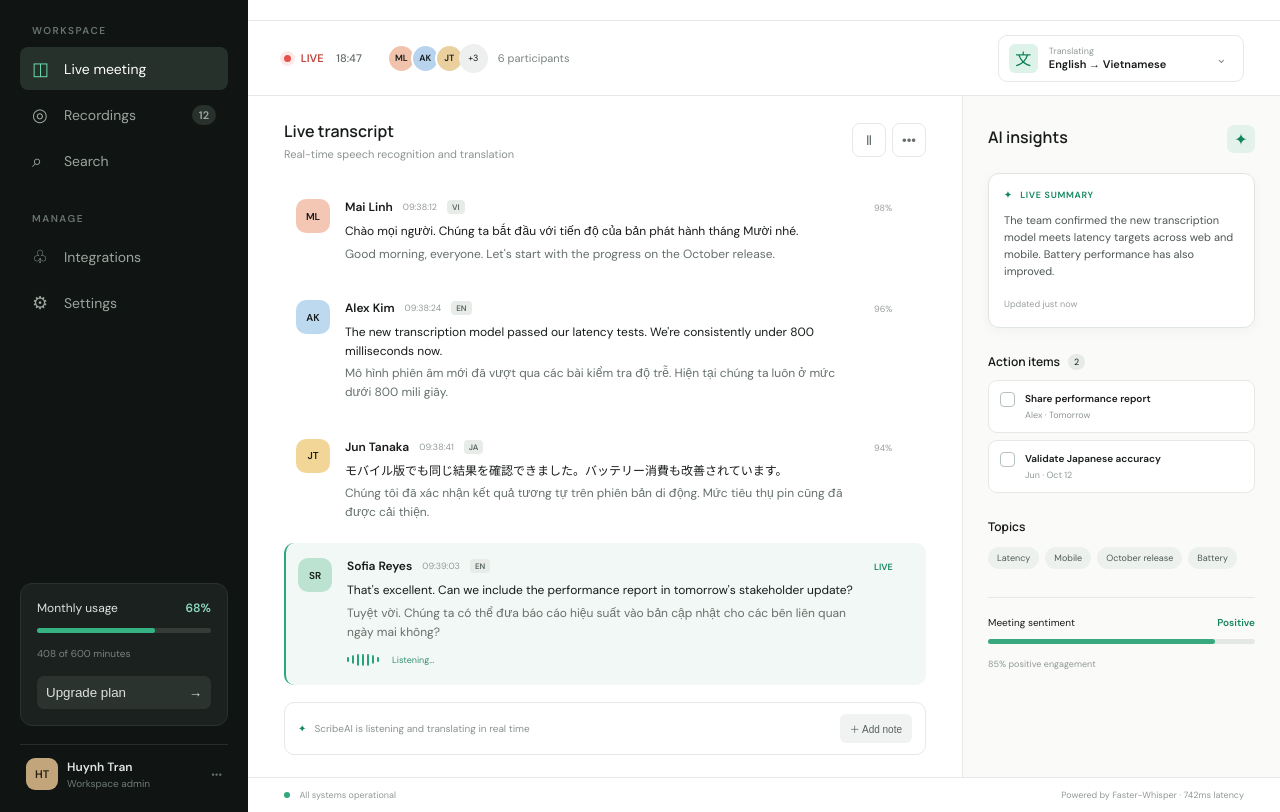
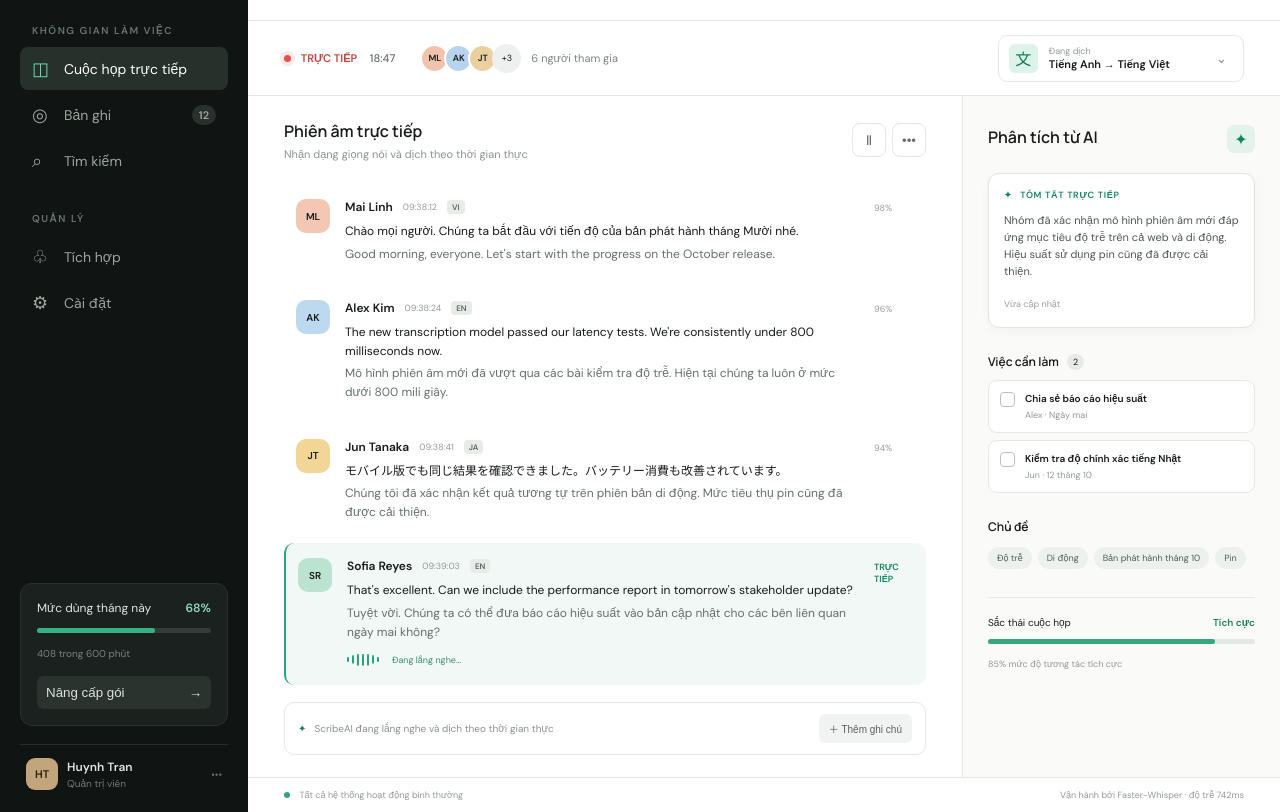
Before and after one commit to huynhtv16/ScribeAI, a plain HTML site: page web/index.html in a window 1280 px wide. Shown: the part 77-889 px from the top of the page. Drawn offline with Linux system fonts and the light colour scheme.

Commit message:
docs: localize README and dashboard to Vietnamese

```diff
--- a/web/index.html
+++ b/web/index.html
@@ -1,10 +1,10 @@
 <!doctype html>
-<html lang="en">
+<html lang="vi">
 <head>
   <meta charset="utf-8">
   <meta name="viewport" content="width=device-width,initial-scale=1">
   <meta name="theme-color" content="#101312">
-  <title>ScribeAI — Live multilingual meetings</title>
+  <title>ScribeAI — Trợ lý cuộc họp đa ngôn ngữ</title>
   <link rel="preconnect" href="https://fonts.googleapis.com">
   <link rel="preconnect" href="https://fonts.gstatic.com" crossorigin>
   <link href="https://fonts.googleapis.com/css2?family=DM+Sans:wght@400;500;600&family=Manrope:wght@500;600;700&display=swap" rel="stylesheet">
@@ -15,38 +15,38 @@
     <aside class="sidebar">
       <a class="brand" href="#"><span class="brand-mark">S</span><span>Scribe<span>AI</span></span></a>
       <nav>
-        <p class="eyebrow">Workspace</p>
-        <a class="nav-item active" href="#"><span>◫</span> Live meeting</a>
-        <a class="nav-item" href="#"><span>◎</span> Recordings <b>12</b></a>
-        <a class="nav-item" href="#"><span>⌕</span> Search</a>
-        <p class="eyebrow space">Manage</p>
-        <a class="nav-item" href="#"><span>♧</span> Integrations</a>
-        <a class="nav-item" href="#"><span>⚙</span> Settings</a>
+        <p class="eyebrow">Không gian làm việc</p>
+        <a class="nav-item active" href="#"><span>◫</span> Cuộc họp trực tiếp</a>
+        <a class="nav-item" href="#"><span>◎</span> Bản ghi <b>12</b></a>
+        <a class="nav-item" href="#"><span>⌕</span> Tìm kiếm</a>
+        <p class="eyebrow space">Quản lý</p>
+        <a class="nav-item" href="#"><span>♧</span> Tích hợp</a>
+        <a class="nav-item" href="#"><span>⚙</span> Cài đặt</a>
       </nav>
       <div class="usage">
-        <div class="usage-head"><span>Monthly usage</span><strong>68%</strong></div>
+        <div class="usage-head"><span>Mức dùng tháng này</span><strong>68%</strong></div>
         <div class="meter"><i></i></div>
-        <small>408 of 600 minutes</small>
-        <button>Upgrade plan <span>→</span></button>
+        <small>408 trong 600 phút</small>
+        <button>Nâng cấp gói <span>→</span></button>
       </div>
-      <div class="profile"><span class="avatar">HT</span><div><strong>Huynh Tran</strong><small>Workspace admin</small></div><span>•••</span></div>
+      <div class="profile"><span class="avatar">HT</span><div><strong>Huynh Tran</strong><small>Quản trị viên</small></div><span>•••</span></div>
     </aside>
 
     <main>
       <header class="topbar">
-        <div><div class="crumb">Meetings <span>/</span> Live</div><h1>Product Sync — APAC</h1></div>
-        <div class="top-actions"><button class="icon-btn">↗</button><button class="end-btn"><i></i> End meeting</button></div>
+        <div><div class="crumb">Cuộc họp <span>/</span> Trực tiếp</div><h1>Đồng bộ sản phẩm — APAC</h1></div>
+        <div class="top-actions"><button class="icon-btn" title="Chia sẻ">↗</button><button class="end-btn"><i></i> Kết thúc</button></div>
       </header>
 
       <section class="status-row">
-        <div class="live-pill"><i></i> LIVE <span id="timer">18:42</span></div>
-        <div class="participant-stack"><span class="av a1">ML</span><span class="av a2">AK</span><span class="av a3">JT</span><span class="more">+3</span><span class="people">6 participants</span></div>
-        <div class="language"><span>文</span><div><small>Translating</small><strong>English → Vietnamese</strong></div><button>⌄</button></div>
+        <div class="live-pill"><i></i> TRỰC TIẾP <span id="timer">18:42</span></div>
+        <div class="participant-stack"><span class="av a1">ML</span><span class="av a2">AK</span><span class="av a3">JT</span><span class="more">+3</span><span class="people">6 người tham gia</span></div>
+        <div class="language"><span>文</span><div><small>Đang dịch</small><strong>Tiếng Anh → Tiếng Việt</strong></div><button>⌄</button></div>
       </section>
 
       <section class="workspace">
         <div class="transcript-panel">
-          <div class="panel-title"><div><h2>Live transcript</h2><p>Real-time speech recognition and translation</p></div><div class="panel-actions"><button id="pause">Ⅱ</button><button>•••</button></div></div>
+          <div class="panel-title"><div><h2>Phiên âm trực tiếp</h2><p>Nhận dạng giọng nói và dịch theo thời gian thực</p></div><div class="panel-actions"><button id="pause" title="Tạm dừng">Ⅱ</button><button>•••</button></div></div>
           <div class="timeline" id="timeline">
             <article class="segment">
               <span class="speaker-avatar coral">ML</span><div class="utterance"><div class="speaker"><strong>Mai Linh</strong><time>09:38:12</time><em>VI</em></div><p>Chào mọi người. Chúng ta bắt đầu với tiến độ của bản phát hành tháng Mười nhé.</p><p class="translated">Good morning, everyone. Let's start with the progress on the October release.</p></div><span class="confidence">98%</span>
@@ -58,24 +58,24 @@
               <span class="speaker-avatar gold">JT</span><div class="utterance"><div class="speaker"><strong>Jun Tanaka</strong><time>09:38:41</time><em>JA</em></div><p>モバイル版でも同じ結果を確認できました。バッテリー消費も改善されています。</p><p class="translated">Chúng tôi đã xác nhận kết quả tương tự trên phiên bản di động. Mức tiêu thụ pin cũng đã được cải thiện.</p></div><span class="confidence">94%</span>
             </article>
             <article class="segment current">
-              <span class="speaker-avatar green">SR</span><div class="utterance"><div class="speaker"><strong>Sofia Reyes</strong><time>09:39:03</time><em>EN</em></div><p>That's excellent. Can we include the performance report in tomorrow's stakeholder update?</p><p class="translated">Tuyệt vời. Chúng ta có thể đưa báo cáo hiệu suất vào bản cập nhật cho các bên liên quan ngày mai không?</p><div class="wave"><i></i><i></i><i></i><i></i><i></i><i></i><i></i><i></i><span>Listening…</span></div></div><span class="confidence live-c">LIVE</span>
+              <span class="speaker-avatar green">SR</span><div class="utterance"><div class="speaker"><strong>Sofia Reyes</strong><time>09:39:03</time><em>EN</em></div><p>That's excellent. Can we include the performance report in tomorrow's stakeholder update?</p><p class="translated">Tuyệt vời. Chúng ta có thể đưa báo cáo hiệu suất vào bản cập nhật cho các bên liên quan ngày mai không?</p><div class="wave"><i></i><i></i><i></i><i></i><i></i><i></i><i></i><i></i><span>Đang lắng nghe…</span></div></div><span class="confidence live-c">TRỰC TIẾP</span>
             </article>
           </div>
-          <div class="composer"><span class="pulse">✦</span><span>ScribeAI is listening and translating in real time</span><button title="Add a note">＋ Add note</button></div>
+          <div class="composer"><span class="pulse">✦</span><span>ScribeAI đang lắng nghe và dịch theo thời gian thực</span><button title="Thêm ghi chú">＋ Thêm ghi chú</button></div>
         </div>
 
         <aside class="insights">
-          <div class="insight-head"><h2>AI insights</h2><span class="spark">✦</span></div>
-          <div class="summary"><div class="card-label"><span>✦</span> LIVE SUMMARY</div><p>The team confirmed the new transcription model meets latency targets across web and mobile. Battery performance has also improved.</p><small>Updated just now</small></div>
-          <div class="section-head"><h3>Action items</h3><span>2</span></div>
-          <label class="task"><input type="checkbox"><span class="check"></span><span><strong>Share performance report</strong><small>Alex · Tomorrow</small></span></label>
-          <label class="task"><input type="checkbox"><span class="check"></span><span><strong>Validate Japanese accuracy</strong><small>Jun · Oct 12</small></span></label>
-          <div class="section-head topics-head"><h3>Topics</h3></div>
-          <div class="topics"><span>Latency</span><span>Mobile</span><span>October release</span><span>Battery</span></div>
-          <div class="sentiment"><div><span>Meeting sentiment</span><strong>Positive</strong></div><div class="sentiment-bar"><i></i></div><small>85% positive engagement</small></div>
+          <div class="insight-head"><h2>Phân tích từ AI</h2><span class="spark">✦</span></div>
+          <div class="summary"><div class="card-label"><span>✦</span> TÓM TẮT TRỰC TIẾP</div><p>Nhóm đã xác nhận mô hình phiên âm mới đáp ứng mục tiêu độ trễ trên cả web và di động. Hiệu suất sử dụng pin cũng đã được cải thiện.</p><small>Vừa cập nhật</small></div>
+          <div class="section-head"><h3>Việc cần làm</h3><span>2</span></div>
+          <label class="task"><input type="checkbox"><span class="check"></span><span><strong>Chia sẻ báo cáo hiệu suất</strong><small>Alex · Ngày mai</small></span></label>
+          <label class="task"><input type="checkbox"><span class="check"></span><span><strong>Kiểm tra độ chính xác tiếng Nhật</strong><small>Jun · 12 tháng 10</small></span></label>
+          <div class="section-head topics-head"><h3>Chủ đề</h3></div>
+          <div class="topics"><span>Độ trễ</span><span>Di động</span><span>Bản phát hành tháng 10</span><span>Pin</span></div>
+          <div class="sentiment"><div><span>Sắc thái cuộc họp</span><strong>Tích cực</strong></div><div class="sentiment-bar"><i></i></div><small>85% mức độ tương tác tích cực</small></div>
         </aside>
       </section>
-      <footer><span><i></i> All systems operational</span><span>Powered by Faster-Whisper · 742ms latency</span></footer>
+      <footer><span><i></i> Tất cả hệ thống hoạt động bình thường</span><span>Vận hành bởi Faster-Whisper · độ trễ 742ms</span></footer>
     </main>
   </div>
   <script src="/assets/app.js"></script>
```
Also changed, not shown: README.md, screenshots/dashboard.png.
